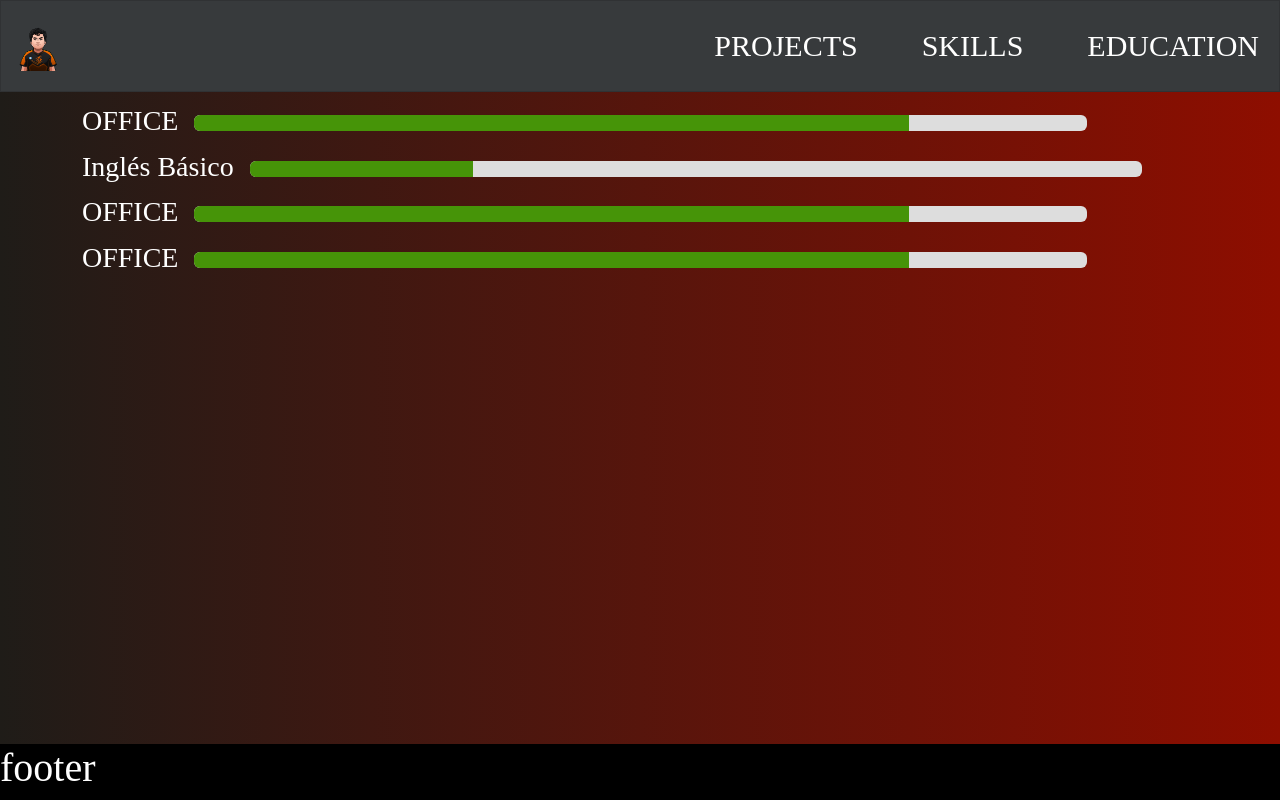
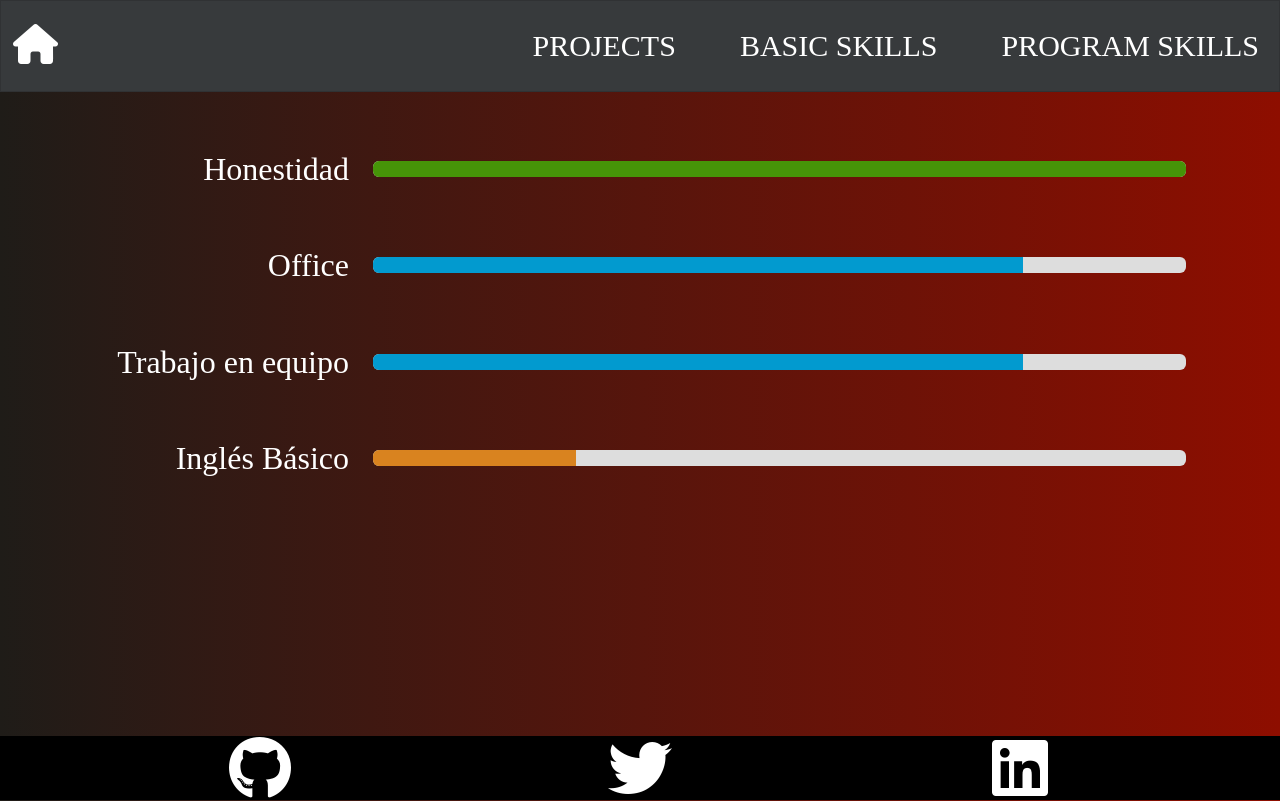
Before and after one commit to diego-008/my-web-site, a React (Create React App) app in the folder my-web-site/: page /skills in a window 1280 px wide. Built offline with nearby package versions, Linux system fonts and the light colour scheme; a web font is replaced by a local one.

Commit message:
Trabajando diseño

```diff
--- a/my-web-site/public/index.html
+++ b/my-web-site/public/index.html
@@ -61,6 +61,8 @@
       -->
       <!-- script bootstrap -->
       <script src="https://cdn.jsdelivr.net/npm/bootstrap@5.1.3/dist/js/bootstrap.bundle.min.js" integrity="sha384-ka7Sk0Gln4gmtz2MlQnikT1wXgYsOg+OMhuP+IlRH9sENBO0LRn5q+8nbTov4+1p" crossorigin="anonymous"></script>
+      <!-- font awesome -->
+      <script src="https://kit.fontawesome.com/889258277e.js" crossorigin="anonymous"></script>
     </body>
   </div>
 </html>
--- a/my-web-site/src/App.js
+++ b/my-web-site/src/App.js
@@ -5,6 +5,7 @@ import Home from './pages/Home';
 import Projects from './pages/Projects';
 import Footer from './components/Footer';
 import Skills from './pages/Skills';
+import ProgramSkills from './pages/ProgramSkills';
 function App() {
   return (
     <div className='principal'>
@@ -15,6 +16,7 @@ function App() {
             <Route exact path="/" element={<Home />} />
             <Route exact path="/projects" element={<Projects />} />
             <Route exact path="/skills" element={<Skills />} />
+            <Route exact path="/programskills" element={<ProgramSkills />} />
 
           </Routes>
           <Footer />
--- /dev/null
+++ b/my-web-site/src/components/FontAwesomeIcon.js
@@ -0,0 +1,7 @@
+export default function FontAwesomeIcon(props){
+    return(
+        <a href={`${props.link}`} target="_blank" rel="noreferrer" >
+            <i className={`${props.icon}`}></i>
+        </a>
+    )
+}
--- a/my-web-site/src/components/Footer.js
+++ b/my-web-site/src/components/Footer.js
@@ -1,12 +1,27 @@
-import './css/footer.css';
+import "./css/footer.css";
+import FontAwesomeIcon from "../components/FontAwesomeIcon";
 export default function Footer() {
-    return(
-        <footer className=''>
-            <h1>footer</h1>
-            {/* <div className="position-absolute bottom-0 start-50 translate-middle-x border border-primary">
-                <h1 className="text-primary">footer</h1>
-            </div>         */}
-
-        </footer>
-    )
+  return (
+    <footer className="">
+      <div className="container">
+        <div className="row justify-content-center">
+          <div className="col-4 d-flex justify-content-center">
+            <FontAwesomeIcon
+              icon="fa-brands fa-github fa-4x text-light"
+              link="https://github.com/diego-008"
+            />
+          </div>
+          <div className="col-4 d-flex justify-content-center">
+          <FontAwesomeIcon icon="fa-brands fa-twitter fa-4x text-light" link="https://twitter.com/Diego_A008?t=CQ44cUXrWNUCktC9cWaLGw&s=08" />
+          </div>
+          <div className="col-4 d-flex justify-content-center">
+            <FontAwesomeIcon
+              icon="fa-brands fa-linkedin fa-4x text-light"
+              link="https://www.linkedin.com/in/diego-acetun"
+            />
+          </div>
+        </div>
+      </div>
+    </footer>
+  );
 }
--- a/my-web-site/src/components/NavBar.js
+++ b/my-web-site/src/components/NavBar.js
@@ -1,12 +1,11 @@
 import { Link } from 'react-router-dom';
-import Logo from './Img/logo.PNG'
 export default function NavBar() {
   return (
     <nav className="navbar navbar-expand-lg navbar-dark bg-dark fixed-top">
       <div className="container-fluid">
         <Link className="navbar-brand" to="/">
 
-          <img src={Logo} alt="logo" className="" style={{width: '50px'}} />
+        <i className="fa-solid fa-house fa-2x"></i>
 
         </Link>
         <button
@@ -26,10 +25,10 @@ export default function NavBar() {
               PROJECTS
             </Link>
             <Link className="nav-link active ms-lg-5" to="/skills">
-              SKILLS
+              BASIC SKILLS
             </Link>
-            <Link className="nav-link  active ms-lg-5" to="#">
-              EDUCATION
+            <Link className="nav-link  active ms-lg-5" to="/programskills">
+              PROGRAM SKILLS
             </Link>
           </div>
         </div>
--- a/my-web-site/src/components/Progress.js
+++ b/my-web-site/src/components/Progress.js
@@ -1,18 +1,37 @@
 export default function Progress(props) {
   return (
-    <div className="d-flex">
-    <h3 className="text-light mt-1">{props.title}</h3>
-    <div className="progress ms-3" style={{width:"80%", marginTop: "15px"}}>
+    <div className="container animate__animated animate__backInLeft" style={{ marginTop: "50px" }}>
+      <div className="row align-items-center align-items-center">
+        <div className="col-3 text-light d-flex justify-content-end">
+          <p className="h2">{props.title}</p>
+        </div>
+        <div className="col-9 text-light d-flex justify-content-start mb-2">
+          <div className="progress" style={{width: "100%"}}>
             <div
               className={`progress-bar bg-${props.color}`}
               role="progressbar"
-        style={{width: `${props.width}%`}}
+              style={{ width: `${props.width}%` }}
               aria-valuenow="25"
               aria-valuemin="0"
               aria-valuemax="100"
-      >
+            ></div>
           </div>
         </div>
       </div>
+    </div>
+    // <div className="d-flex">
+    // <h3 className="text-light mt-1">{props.title}</h3>
+    // <div className="progress ms-3" style={{width:"80%", marginTop: "15px"}}>
+    //   <div
+    //     className={`progress-bar bg-${props.color}`}
+    //     role="progressbar"
+    //     style={{width: `${props.width}%`}}
+    //     aria-valuenow="25"
+    //     aria-valuemin="0"
+    //     aria-valuemax="100"
+    //   >
+    //   </div>
+    // </div>
+    // </div>
   );
 }
--- /dev/null
+++ b/my-web-site/src/pages/ProgramSkills.js
@@ -0,0 +1,14 @@
+import Progress from "../components/Progress";
+export default function ProgramSkills() {
+  return (
+    <div className="container mb-5" style={{ marginTop: "100px" }}>
+      <Progress width="75" title="Python" color="success" />
+      <Progress width="30" title="Java" color="warning" />
+      <Progress width="80" title="Html" color="info" />
+      <Progress width="60" title="CSS" color="info" />
+      <Progress width="80" title="Bootstrap" color="info" />
+      <Progress width="30" title="JavaScript" color="warning" />
+
+    </div>
+  );
+}
--- a/my-web-site/src/pages/Projects.js
+++ b/my-web-site/src/pages/Projects.js
@@ -6,7 +6,7 @@ import Products from './img/products.jpg'
 export default function Projects() {
 
     return(
-        <div className="container mb-5" style={{marginTop: '110px'}}>
+        <div className="container mb-5" style={{marginTop: '130px'}}>
             <div className="row align-items-center">
                 <div className="col-lg-4 d-flex justify-content-center">
                     <Card title='Reproductor Web' imagen={Reproductor} link="https://github.com/diego-008/ReproductorWeb" text='Reproductor de música desarrollado con Django, implementando una api con Flask' />
@@ -18,16 +18,14 @@ export default function Projects() {
                     <Card title='App de Contactos' imagen={Contacts} link="https://github.com/diego-008/FlaskContactsApp" text='Aplicación para guardar contactos por utilizando flask y mysql' />
                 </div>
             </div>
-            <div className="row align-items-center mt-5">
+            <div className="row align-items-center mt-5 justify-content-center">
                 <div className="col-lg-4 d-flex justify-content-center">
                     <Card title='Control de productos' imagen={Products} link="https://github.com/diego-008/ControlDeProductos" text='Aplicación de escritorio desarrollada con python, tkinter y mysql para llevar un control de productos' />
                 </div>
                 <div className="col-lg-4 d-flex justify-content-center mt-lg-0 mt-5">
                     <Card title='Reproductor de Música' imagen={Reproductor} link="https://github.com/diego-008/ReproductorDeMusicaPython" text='Aplicación de escritorio desarrollada con python y tkinter implementando listas enlazadas circulares para crear las listas de reproducción' />
                 </div>
-                <div className="col-lg-4 d-flex justify-content-center mt-lg-0 mt-5">
-                    <Card title='PENDIENTE' imagen={Contacts} link="https://github.com/diego-008/FlaskContactsApp" text='Aplicación para guardar contactos por utilizando flask y mysql' />
-                </div>
+
             </div>
         </div>
     )
--- a/my-web-site/src/pages/Skills.js
+++ b/my-web-site/src/pages/Skills.js
@@ -3,10 +3,10 @@ export default function Skills() {
     return(
 
         <div className="container" style={{marginTop:'100px'}}>
-            <Progress width="80" title="OFFICE" color="success" />
-            <Progress width="25" title="Inglés Básico" color="success" />
-            <Progress width="80" title="OFFICE" color="success" />
-            <Progress width="80" title="OFFICE" color="success" />
+            <Progress width="100" title="Honestidad" color="success" />
+            <Progress width="80" title="Office" color="info" />
+            <Progress width="80" title="Trabajo en equipo" color="info" />
+            <Progress width="25" title="Inglés Básico" color="warning" />
 
         </div>
     )
```
Lines whose indentation alone changed are shown as unchanged.
